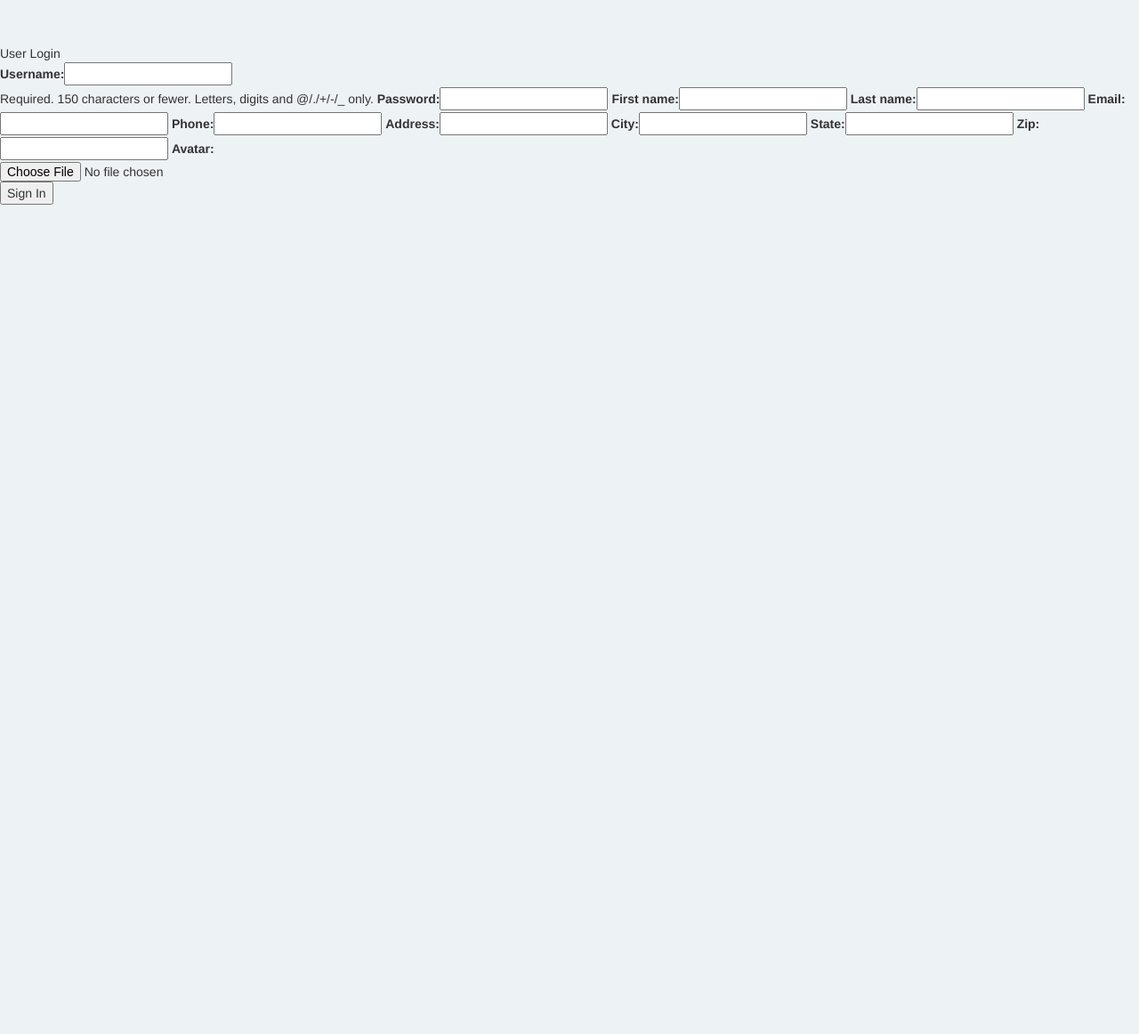
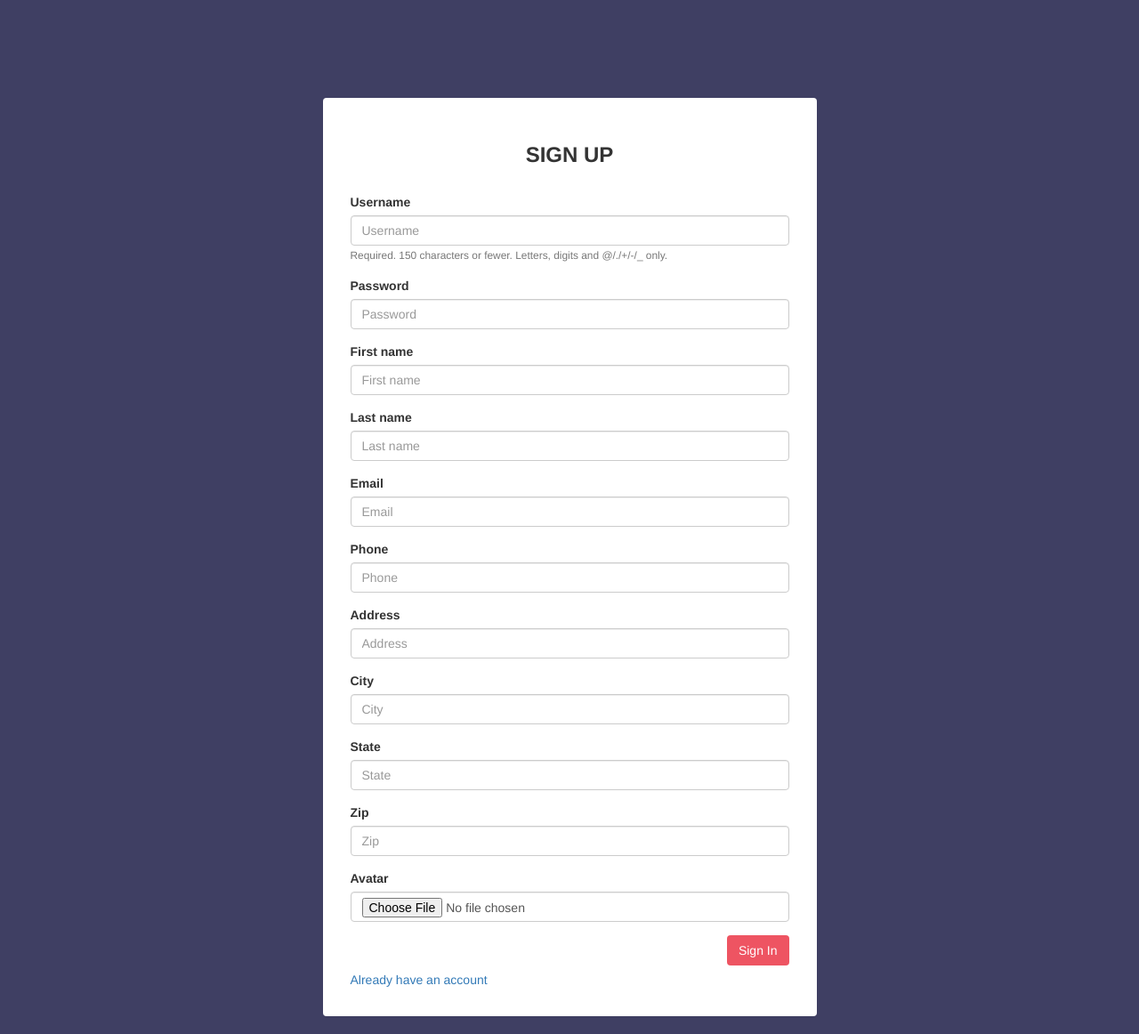
Before and after one commit to drilus/Record-Keeper, a Django app: page /user/sign-up in a window 1280 px wide. Shown: the whole page at 89% size. Before the commit the page ends 230 px from the top, so only its background shows below. Run offline with Django 3.2, Linux system fonts and the light colour scheme; some libraries are stand-ins or nearby versions.

```diff
--- a/keeper/settings.py
+++ b/keeper/settings.py
@@ -38,6 +38,7 @@ INSTALLED_APPS = [
     'django.contrib.messages',
     'django.contrib.staticfiles',
     'keeperapp',
+    'bootstrap3'
 ]
 
 MIDDLEWARE = [
--- a/keeper/urls.py
+++ b/keeper/urls.py
@@ -7,12 +7,13 @@ from keeperapp import views
 
 urlpatterns = [
     path('admin/', admin.site.urls),
-    path('', views.home, name='home'),
+    path('', views.home, name='user_main'),
+    path('user/', views.user_home, name='user-home'),
     path('user/sign-in', auth_views.LoginView.as_view(template_name='user/sign_in.html'),
         name='user-sign-in'),
     path('user/sign-out', auth_views.LogoutView.as_view(next_page='/'),
         {'next-page': ''},
         name='user-sign-out'),
     path('user/sign-up', views.user_sign_up, name='user-sign-up'),
-    path('user/', views.user_home, name='user-home')
+    path('user/dashboard', views.user_dashboard, name='user-dashboard'),
 ] + static(settings.MEDIA_URL, document_root=settings.MEDIA_ROOT)
--- a/keeperapp/templates/base_signup.html
+++ b/keeperapp/templates/base_signup.html
@@ -6,14 +6,29 @@
   <meta name="viewport" content="width=device-width, initial-scale=1.0">
   <meta http-equiv="X-UA-Compatible" content="ie=edge">
   <title>{% block title %}{% endblock %}</title>
+
   <link rel="stylesheet" href="{% static 'css/bootstrap.min.css' %}">
   <link rel="stylesheet" href="{% static 'css/style.css' %}">
 
   <script src="https://code.jquery.com/jquery-1.12.4.min.js" integrity="sha384-nvAa0+6Qg9clwYCGGPpDQLVpLNn0fRaROjHqs13t4Ggj3Ez50XnGQqc/r8MhnRDZ" crossorigin="anonymous"></script>
   <script src="{% static 'js/bootstrap.min.js' %}"></script>
 </head>
-<body>
-  {% block heading %}{% endblock %}
-  {% block content %}{% endblock %}
+<body class="bg-blue">
+  <div class="container">
+    <div class="row">
+      <div class="col-lg-6 col-lg-offset-3">
+        <br/>
+        <br/>
+        <br/>
+        <div class="panel panel-body">
+          <div class="panel-body">
+            <h3 class="text-center text-uppercase"><b>{% block heading %}{% endblock %}</b></h3>
+            <br/>
+            {% block content %}{% endblock %}
+          </div>
+        </div>
+      </div>
+    </div>
+  </div>
 </body>
 </html>
--- a/keeperapp/templates/user/sign_up.html
+++ b/keeperapp/templates/user/sign_up.html
@@ -1,13 +1,17 @@
 {% extends 'base_signup.html' %}
+{% load bootstrap3 %}
 
 {% block title %}Sign In{% endblock %}
-{% block heading %}User Login{% endblock %}
+{% block heading %}Sign up{% endblock %}
 
 {% block content %}
   <form method="POST">
     {% csrf_token %}
-    {{ user_form }}
-    {{ profile_form }}
-    <button type="submit">Sign In</button>
+    {% bootstrap_form user_form %}
+    {% bootstrap_form profile_form %}
+    <button type="submit" class="btn btn-pink pull-right">Sign In</button>
   </form>
+  <br/>
+  <br/>
+  <a href="{% url 'user-sign-in' %}">Already have an account</a>
 {% endblock %}
--- a/keeperapp/views.py
+++ b/keeperapp/views.py
@@ -3,14 +3,15 @@ from django.contrib.auth import authenticate, login
 from django.contrib.auth.models import User
 from django.contrib.auth.decorators import login_required
 from keeperapp.forms import UserForm, ProfileForm
+from keeperapp.models import Profile
 
 # Create your views here.
 def home(request):
-    return redirect(user_home)
+    return redirect(user_main)
 
 @login_required(login_url='/user/sign-in')
 def user_home(request):
-    return render(request, 'user/home.html', {})
+    return render(request, 'user/dashboard.html', {})
 
 def user_sign_up(request):
     user_form = UserForm()
@@ -37,3 +38,10 @@ def user_sign_up(request):
         "user_form": user_form,
         "profile_form": profile_form
     })
+
+@login_required(login_url='/user/sign-in')
+def user_dashboard(request):
+    profile = Profile.objects.get(user__username=request.user.username)
+    return render(request, 'user/dashboard.html', {
+        "profile": profile
+    })
```
Also changed, not shown: keeperapp/serializers.py (added, +14 -0 lines), keeperapp/templates/base.html (+13 -2 lines), keeperapp/templates/user/sidebar.html (+32 -8 lines), keeperapp/templates/user/sign_in.html (+5 -2 lines), keeperapp/templates/user/dashboard.html (renamed from keeperapp/templates/user/profile.html).
